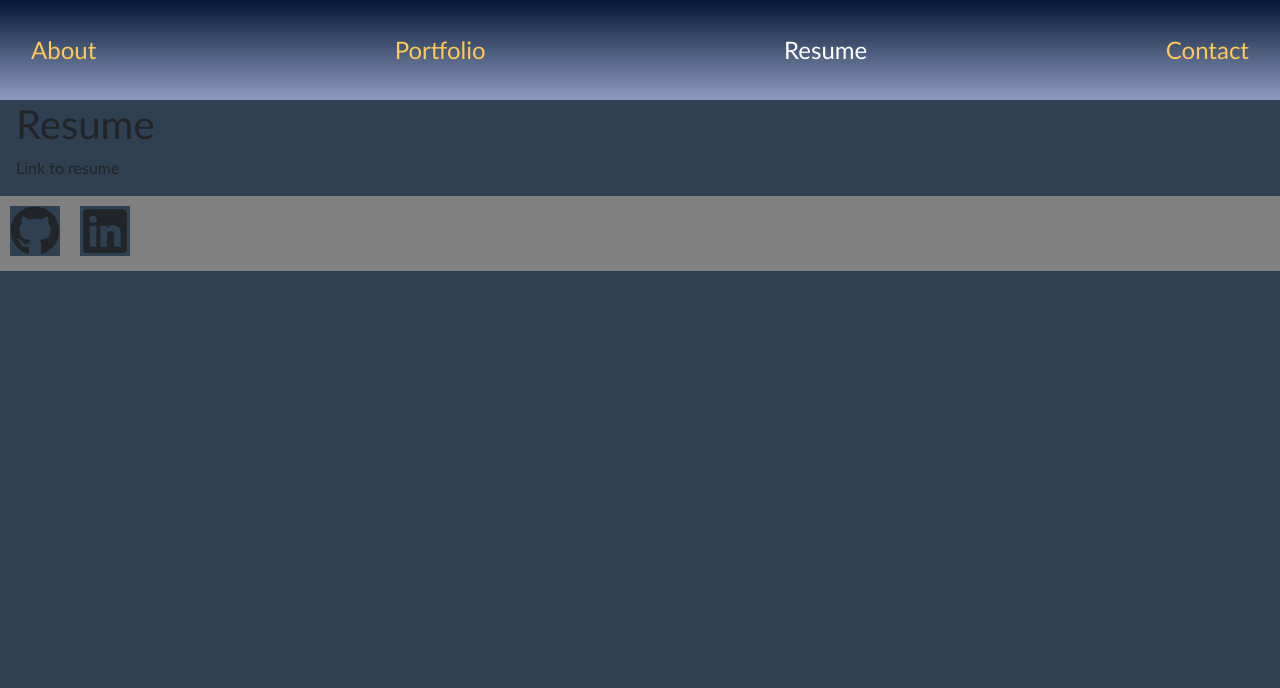
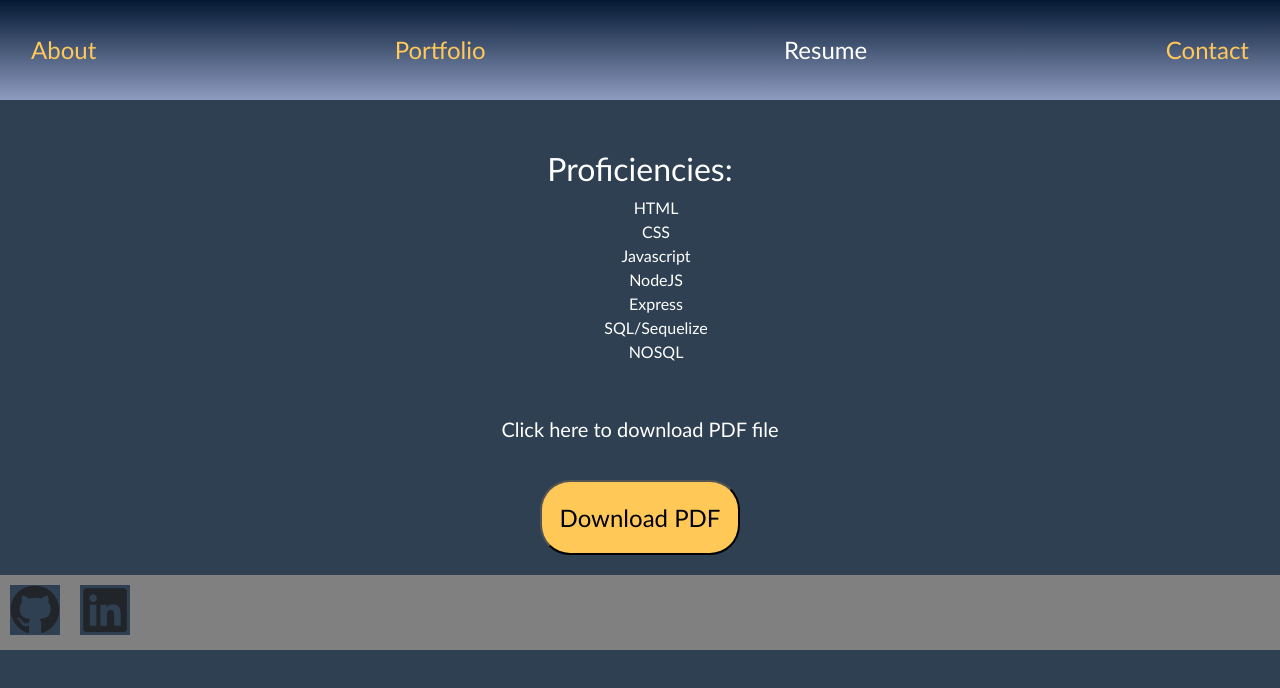
Before and after one commit to SAbramson16/react-portfolio, a React (Vite) app: page /resume in a window 1280 px wide. Shown: the top 688 px of the page. Built offline with nearby package versions, Linux system fonts and the light colour scheme.

Commit message:
added pdf button, created resume component

```diff
--- a/src/assets/css/style.css
+++ b/src/assets/css/style.css
@@ -95,6 +95,34 @@
 .features-icons-item, h3 {
     background: transparent;
 }
+
+.pdf-btn {
+    background-color: var(--yellow);
+    width: 200px;
+    height: 75px;
+    font-size: 24px;
+    border-radius: 30px;
+    margin: 20px;
+}
+.resume-page {
+    text-align: center;
+    margin-top: 50px;
+}
+.resume-header {
+    color: #ffffff;
+}
+.resume-p {
+    color: #ffffff;
+    font-size: 20px;
+    margin-top: 50px;
+}
+.proficiencies {
+    color: #ffffff;
+}
+.proficiencies-list li {
+    list-style-type: none;
+    color: #ffffff;
+}
 .contact-page {
     margin: 25px;
 }
--- /dev/null
+++ b/src/components/Resume.jsx
@@ -0,0 +1,25 @@
+import React from "react";
+
+const Resume = ({ onButtonClick }) => {
+  return (
+    <>
+      <section className="resume-page">
+        <h2 className="proficiencies">Proficiencies:</h2>
+            <ul className="proficiencies-list">
+                <li>HTML</li>
+                <li>CSS</li>
+                <li>Javascript</li>
+                <li>NodeJS</li>
+                <li>Express</li>
+                <li>SQL/Sequelize</li>
+                <li>NOSQL</li>
+
+            </ul>
+        <p className="resume-p">Click here to download PDF file</p>
+        <button className="pdf-btn" onClick={onButtonClick}>Download PDF</button>
+      </section>
+    </>
+  );
+};
+
+export default Resume;
--- a/src/pages/Resume.jsx
+++ b/src/pages/Resume.jsx
@@ -1,10 +1,19 @@
-export default function Portfolio() {
-    return (
-      <div>
-        <h1>Resume</h1>
-        <p>
-         Link to resume
-        </p>
-      </div>
-    );
-  }
+import Resume from '../components/Resume'
+
+export default function ResumePage() {
+  const onButtonClick = () => {
+    const pdfUrl = "Sample.pdf";
+    const link = document.createElement("a");
+    link.href = pdfUrl;
+    link.download = "/src/assets/resume.pdf"; // specify the filename
+    document.body.appendChild(link);
+    link.click();
+    document.body.removeChild(link);
+  };
+
+  return (
+    <div>
+        <Resume onButtonClick={onButtonClick} />
+    </div>
+  );
+}
```
Also changed, not shown: src/App.jsx (+7 -2 lines), 1 other file (tests, documents, lock files or other folders).
